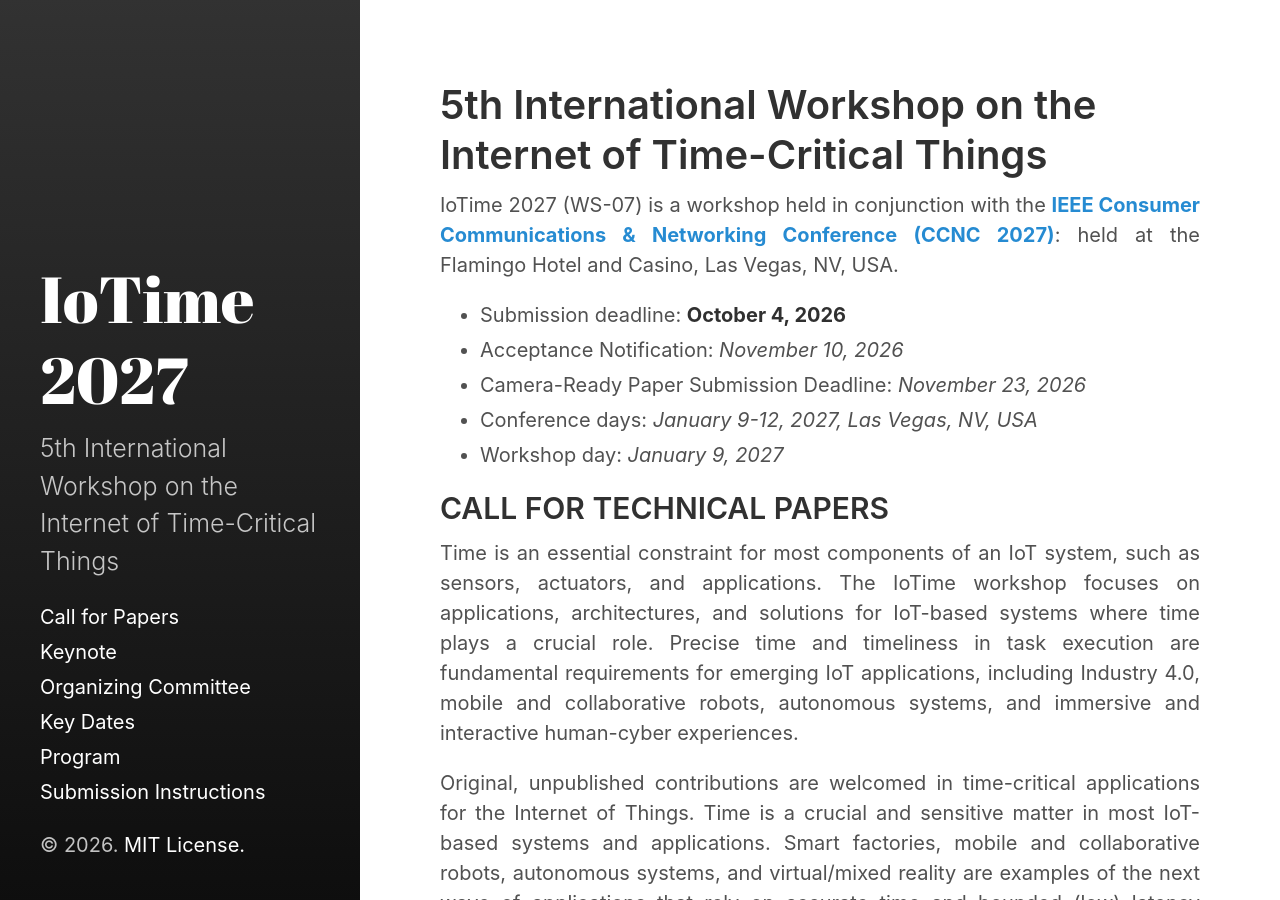
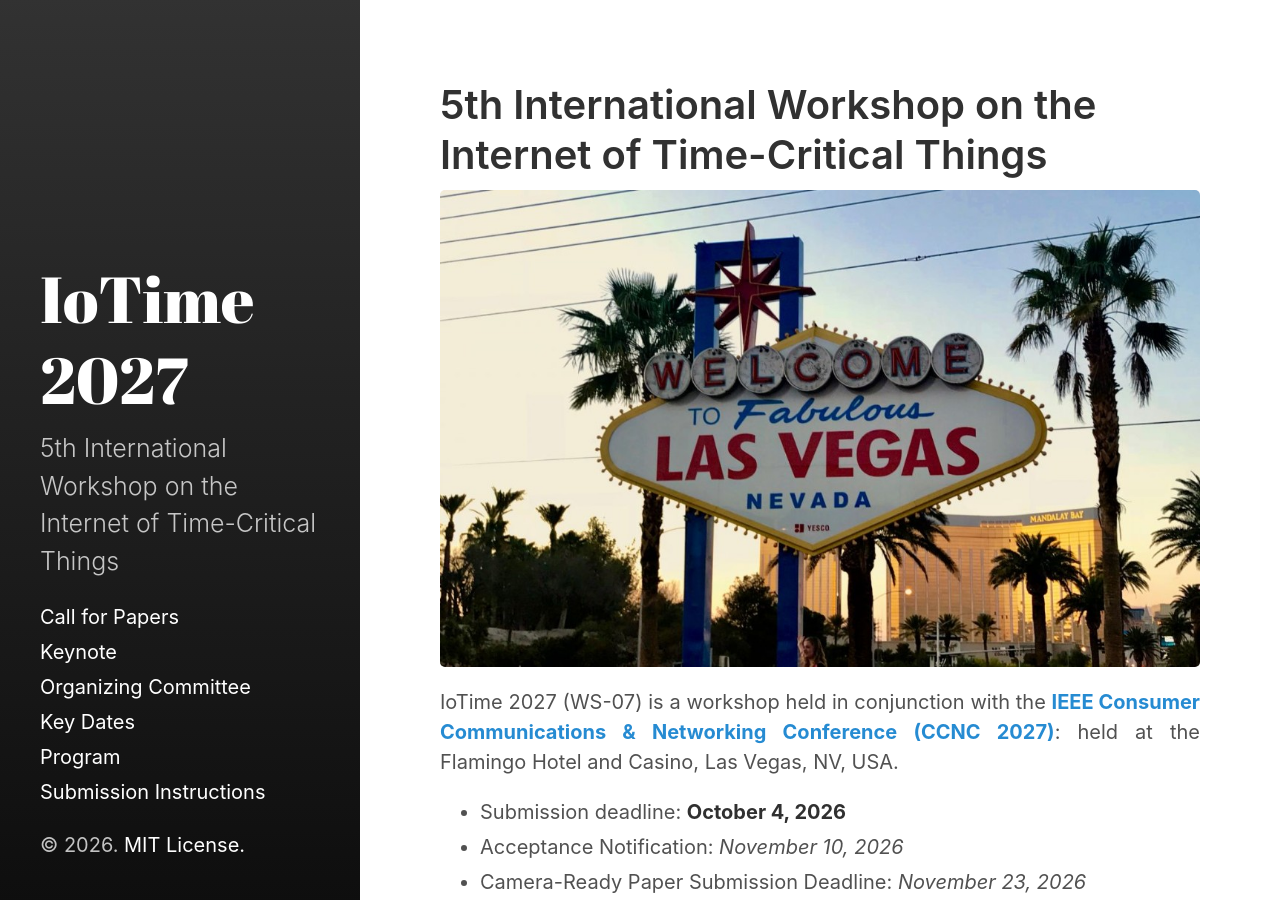
Before and after one commit to IoTime-2027/iotime-2027.github.io, a Jekyll site: the page built from _posts/2017-06-01-hello-hydeout.md, in a window 1280 px wide and 900 px high. Built offline with Jekyll 4.4.1, drawn with Linux system fonts in a browser that asks for light colours.

Commit message:
Add Las Vegas header image to the home page

```diff
--- a/_posts/2017-06-01-hello-hydeout.md
+++ b/_posts/2017-06-01-hello-hydeout.md
@@ -3,6 +3,8 @@ layout: post
 title: 5th International Workshop on the Internet of Time-Critical Things
 excerpt_separator:  <!--more-->
 ---
+
+![Welcome to Fabulous Las Vegas]({{ '/assets/images/las_vegas.png' | relative_url }})
 
 IoTime 2027 (WS-07) is a workshop held in conjunction with the **[IEEE Consumer Communications & Networking Conference (CCNC 2027)](https://ccnc2027.ieee-ccnc.org/)**: held at the Flamingo Hotel and Casino, Las Vegas, NV, USA.
 
```
Also changed, not shown: assets/images/las_vegas.png (added).
